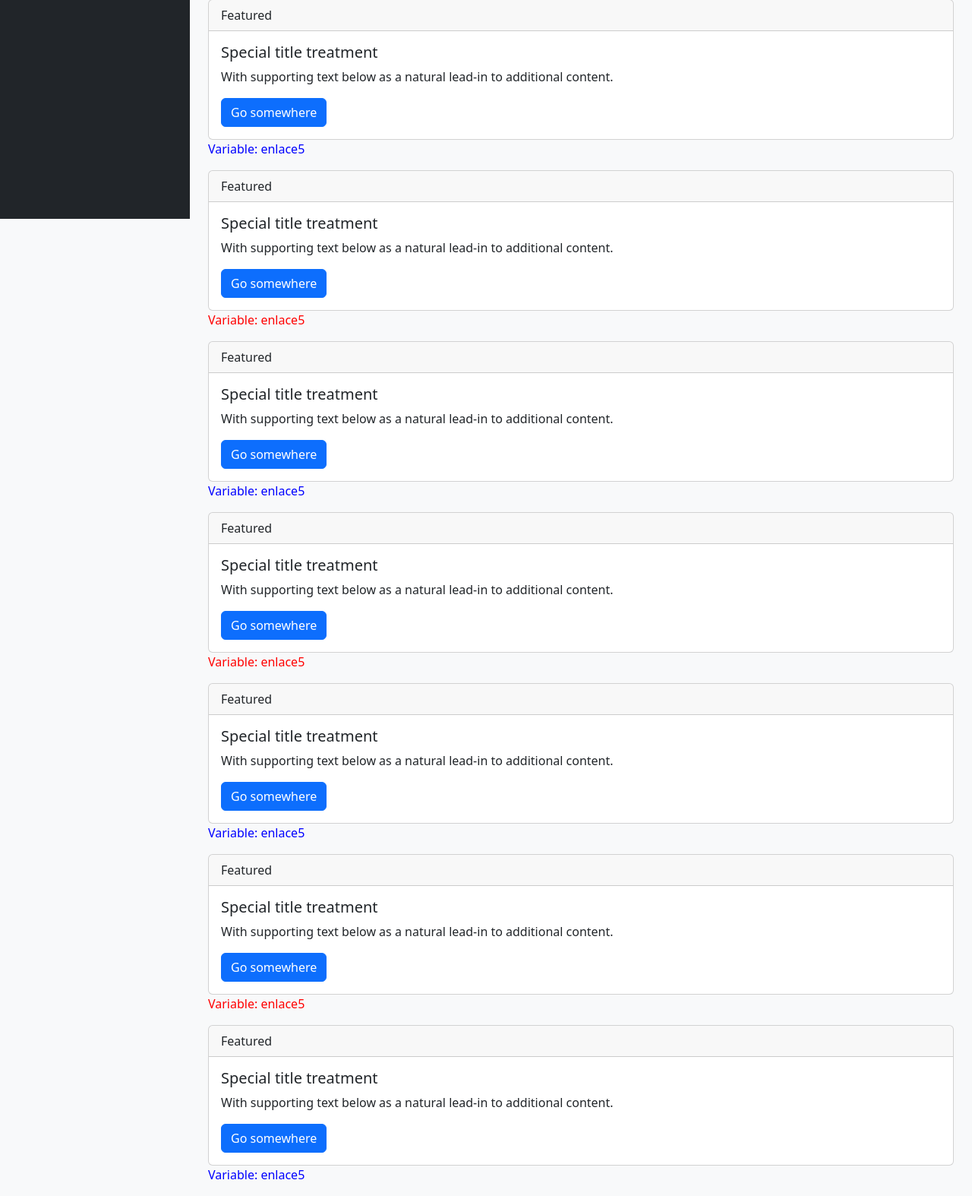
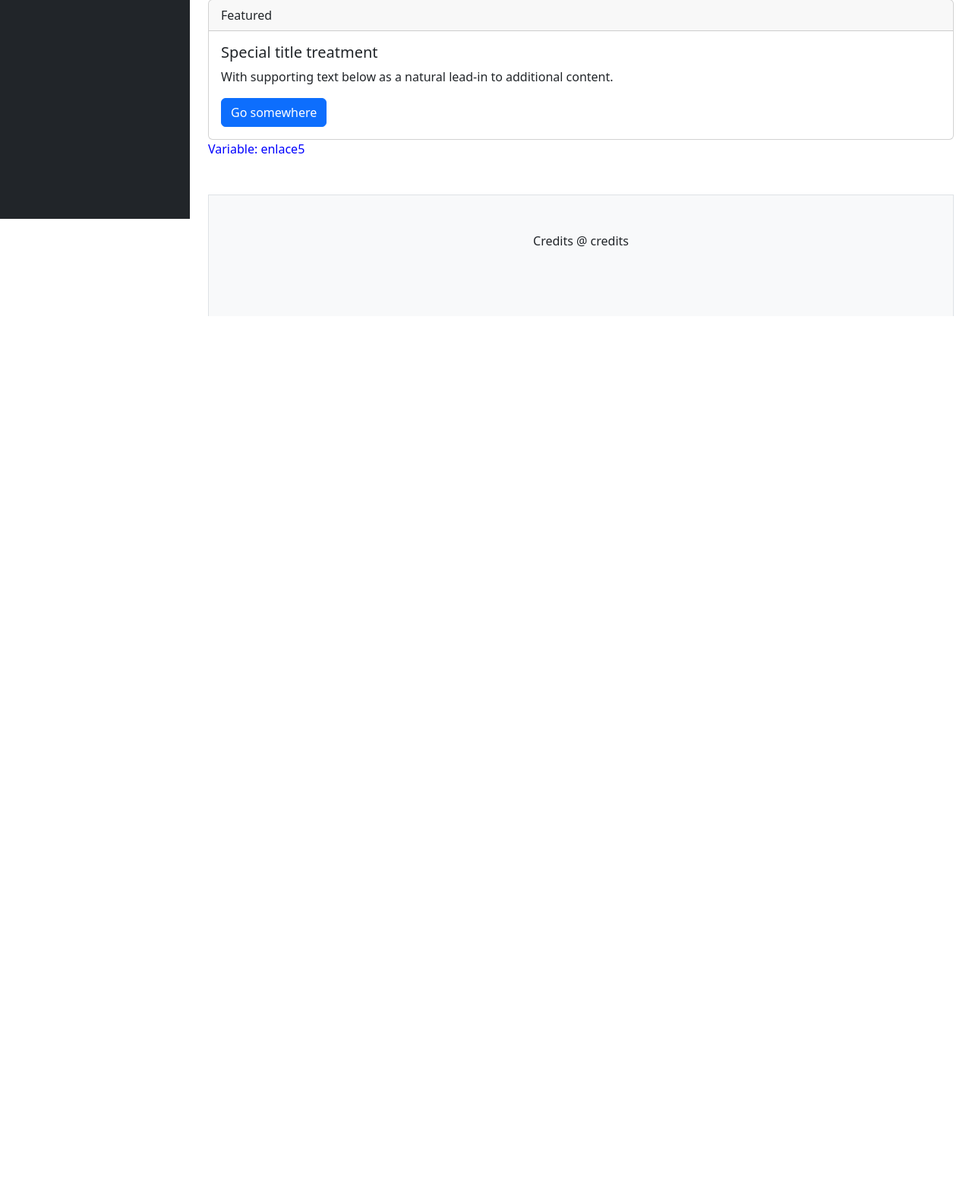
Before and after one commit to d3vh4n5/anchorage, a Django app: page /userpage/ in a window 1280 px wide. Shown: the part 1173-2747 px from the top of the page at 76% size. After the commit the page ends 1589 px from the top, so only its background shows below. Run offline with Django 4.2, Linux system fonts and the light colour scheme.

Commit message:
implementando el nuevo dashboard

```diff
--- a/anchorage/static/anchorage/css/admin.css
+++ b/anchorage/static/anchorage/css/admin.css
@@ -4,7 +4,6 @@
 
 body{
   overflow: hidden;
-  /* background-color: #e7e7e7; */
 }
 
 #sidebar-container{
@@ -26,7 +25,6 @@ a{
 
  /* Estilos personalizados */
  body {
-  background-color: #f8f9fa;
   transition: margin-left 0.3s ease-in-out;
 }
 .navbar,
@@ -79,3 +77,23 @@ a{
   width: calc(100% - 250px);
   margin-left: 250px;
 }
+
+
+.container{
+  height: 100vh;
+}
+.container::-webkit-scrollbar{
+  width: 5px;
+}
+.container::-webkit-scrollbar-track {
+  background: #f1f1f1;
+}
+.container::-webkit-scrollbar-thumb {
+  background: #88888888;
+  border-radius: 5px;
+}
+
+
+footer{
+  height: 20vh !important;
+}
--- a/anchorage/views.py
+++ b/anchorage/views.py
@@ -59,12 +59,6 @@ def userpage(request):
             "enlace3",
             "enlace4",
             "enlace5",
-            "enlace5",
-            "enlace5",
-            "enlace5",
-            "enlace5",
-            "enlace5",
-            "enlace5",
         ],
     }
     return render(request, 'anchorage/admin/pages/userpage.html', context)
--- a/templates/anchorage/admin/pages/userpage.html
+++ b/templates/anchorage/admin/pages/userpage.html
@@ -3,7 +3,7 @@
 {% block contenido %}
     {% comment %} {% include 'anchorage/public/partials/header.html' %} {% endcomment %}
 
-    <div class="container">
+    <div class="container  overflow-y-auto">
             <p>Recordar que en los forms de django hay un input de tipo URL.
                 Muy útil para esta parte. Ya que validará que lo que ingresemos
                  en el capo sea una url.
@@ -29,5 +29,10 @@
                 <p style="color: {% cycle 'blue' 'red' %}">Variable: {{variable}}</p>
             {% endfor %}
 
+              <footer class="border mt-5 pt-5 bg-light">
+                      <center>
+                         Credits @ credits
+                      </center>
+              </footer>
     </div>
 {% endblock contenido %}
```
